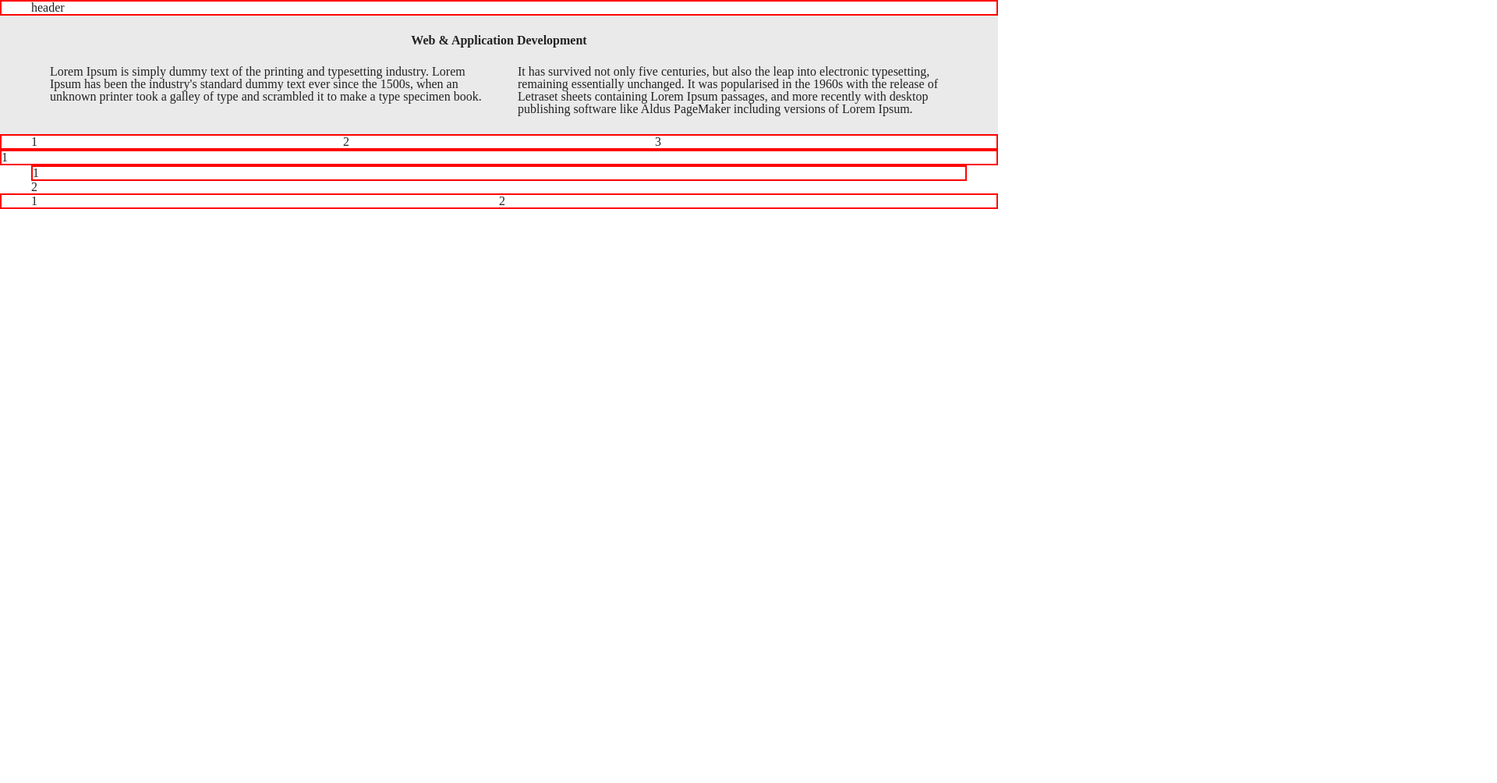
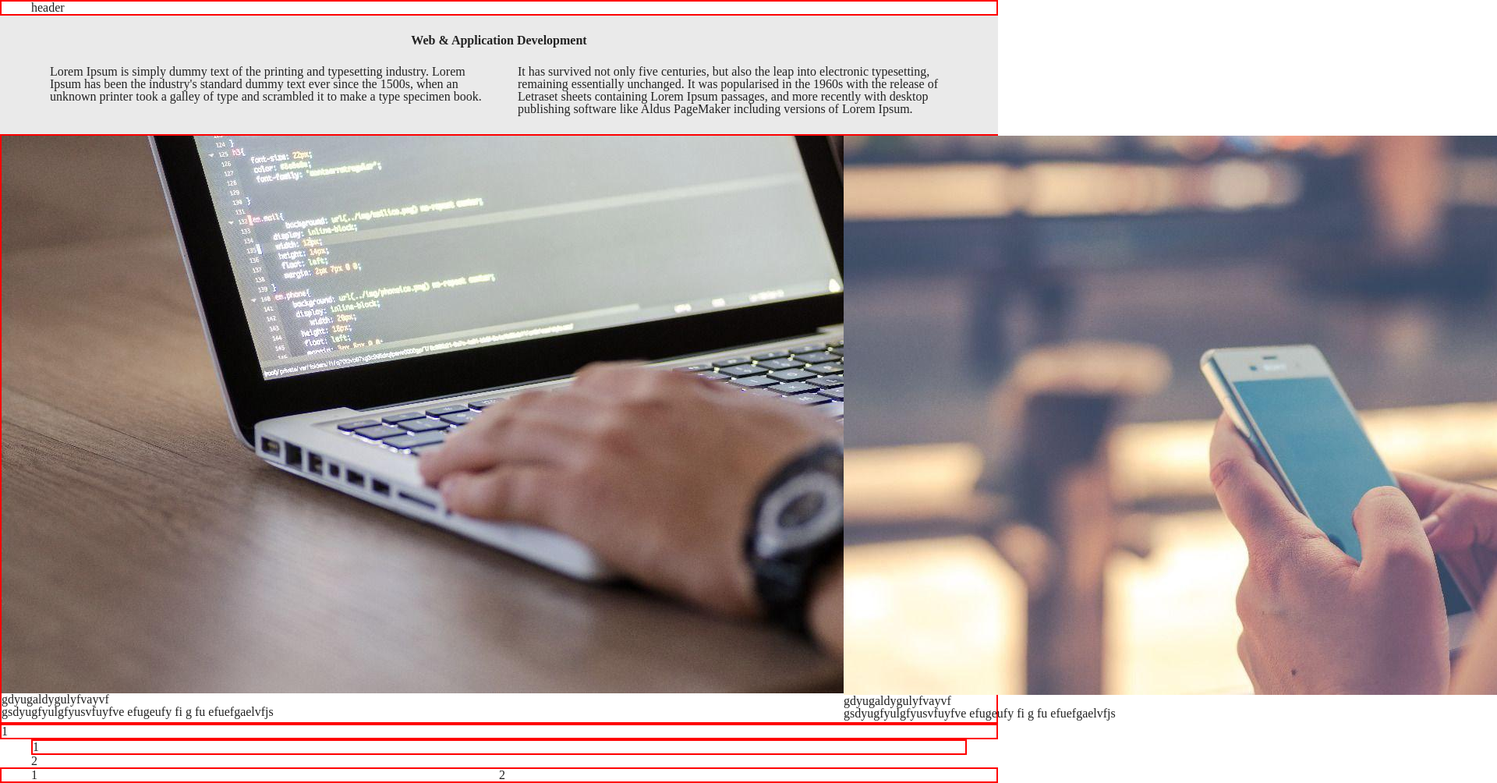
Before and after one commit to hedita/Acme-Web-Solutions, a plain HTML site: page index.html in a window 1280 px wide. Shown: the top 1004 px of the page at 78% size, 1920 px wide, since content can reach past the window. Before the commit the page ends 800 px from the top, so only its background shows below. Drawn offline with Linux system fonts and the light colour scheme.

Commit message:
add tags

```diff
--- a/index.html
+++ b/index.html
@@ -41,13 +41,29 @@
       </div>
     </section>
     <section class="second-section">
-      <div class="site-wrapper">
-        <ul class="column-container">
-          <li class="column-item">1</li>
-          <li class="column-item">2</li>
-          <li class="column-item">3</li>
-        </ul>
-      </div>
+      <ul class="column-container">
+        <li class="column-item">
+          <img class="responsive" src="./assets/img/1.jpg" />
+          <h2 class="seconed-section-title">gdyugaldygulyfvayvf</h2>
+          <p class="seconed-section-text">
+            gsdyugfyulgfyusvfuyfve efugeufy fi g fu efuefgaelvfjs
+          </p>
+        </li>
+        <li class="column-item">
+          <img class="responsive" src="./assets/img/2.jpg" />
+          <h2 class="seconed-section-title">gdyugaldygulyfvayvf</h2>
+          <p class="seconed-section-text">
+            gsdyugfyulgfyusvfuyfve efugeufy fi g fu efuefgaelvfjs
+          </p>
+        </li>
+        <li class="column-item">
+          <img class="responsive" src="./assets/img/3.jpg" />
+          <h2 class="seconed-section-title">gdyugaldygulyfvayvf</h2>
+          <p class="seconed-section-text">
+            gsdyugfyulgfyusvfuyfve efugeufy fi g fu efuefgaelvfjs
+          </p>
+        </li>
+      </ul>
     </section>
     <section class="third-section">1</section>
     <div class="site-wrapper">
```
